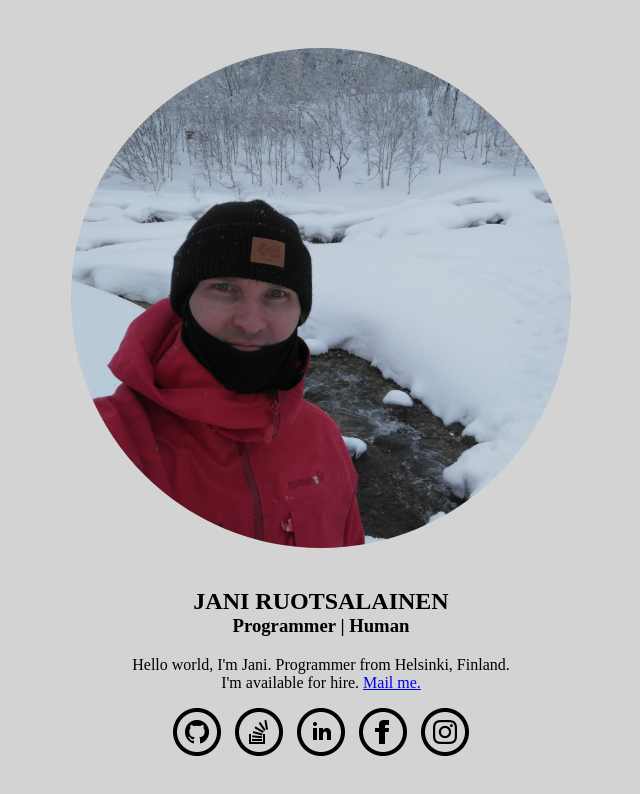
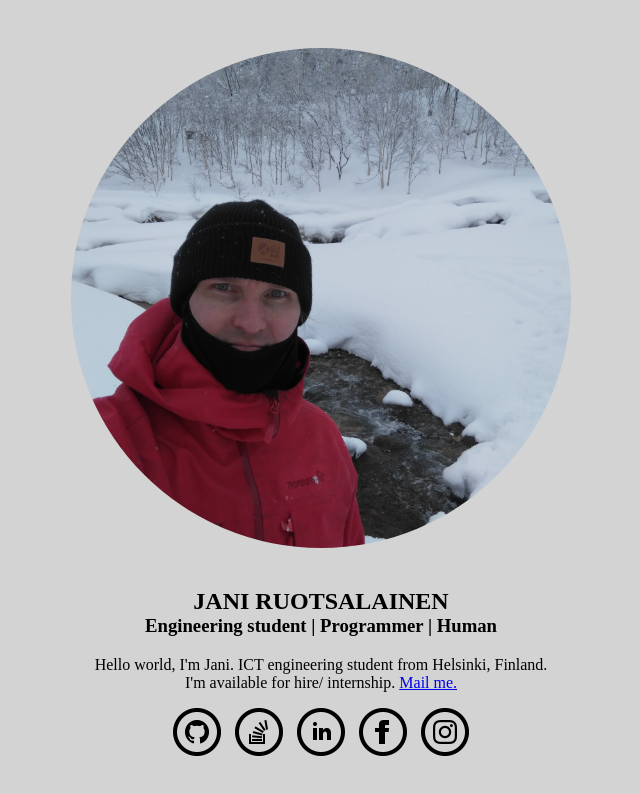
Before and after one commit to ruoja/ruoja.github.io, a plain HTML site: page index.html in a window 1280 px wide. Shown: the whole page, without its empty margins (319-959 px from the left). Drawn offline with Linux system fonts and the light colour scheme.

Commit message:
Update index.html

```diff
--- a/index.html
+++ b/index.html
@@ -19,8 +19,8 @@
     <section class="page">
         <div class="content">
             <h1 class="title">Jani Ruotsalainen</h1>
-            <h3 class="subtitle">Programmer | Human</h3>
-            <p>Hello world, I'm Jani. Programmer from Helsinki, Finland.<br>I'm available for hire. <a href="mailto:jani.p.ruotsalainen@gmail.com">Mail me.</a></p>
+            <h3 class="subtitle">Engineering student | Programmer | Human</h3>
+            <p>Hello world, I'm Jani. ICT engineering student from Helsinki, Finland.<br>I'm available for hire/ internship. <a href="mailto:Jani.Ruotsalainen2@metropolia.fi">Mail me.</a></p>
             <p>
                 <a class="social" href="https://github.com/ruoja"><img src="img/social/github-musta.png"></a>
                 <a class="social" href="http://stackoverflow.com/users/2235932/jani-ruotsalainen"><img src="img/social/stackoverflow-musta.png"></a>
```
